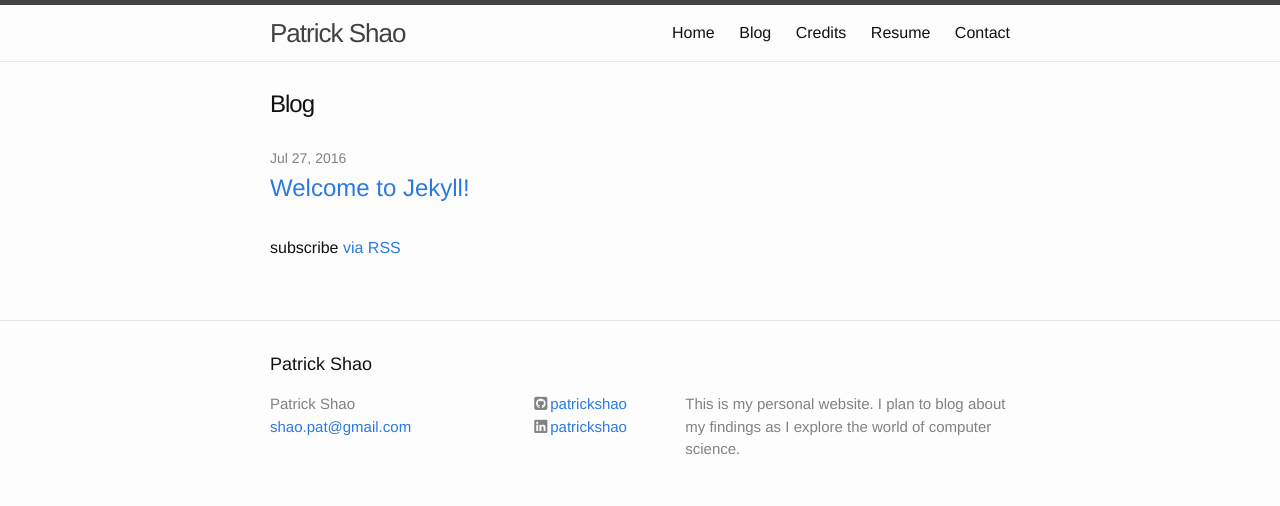
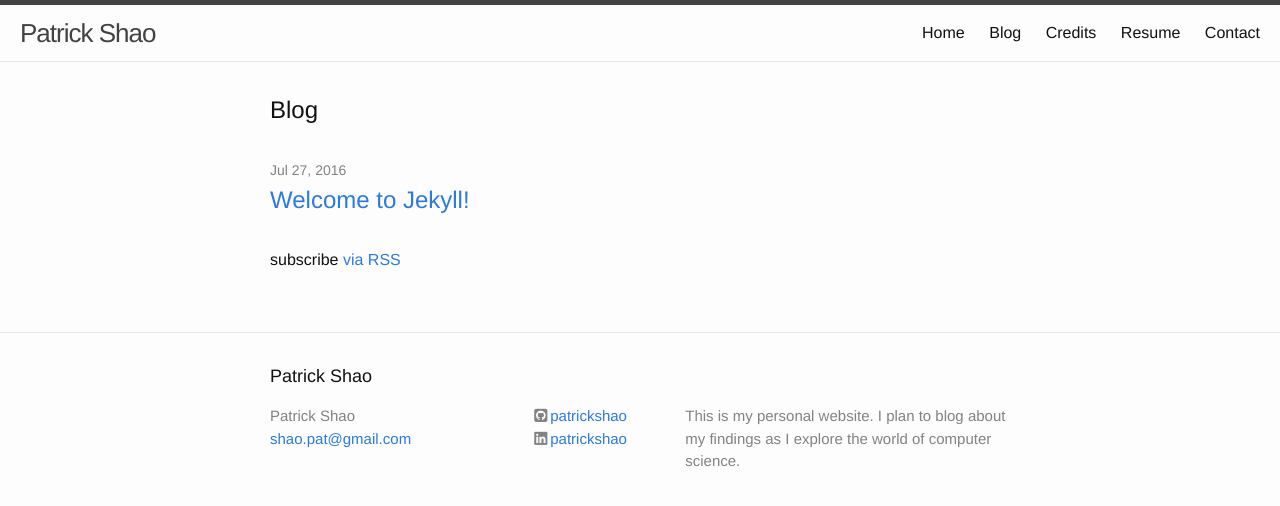
Before and after one commit to patrickshao/patrickshao.github.io, a Jekyll site: the page built from 01_blog.md, in a window 1280 px wide. Shown: the top 506 px of the page. Built offline with Jekyll 4.4.1, drawn with Linux system fonts in a browser that asks for light colours; nearby versions of some CDN libraries.

Commit message:
Modify header layout and titles of blog post size

```diff
--- a/_includes/header.html
+++ b/_includes/header.html
@@ -1,6 +1,4 @@
 <header class="site-header">
-
-  <div class="wrapper">
 
     <a class="site-title" href="{{ site.baseurl }}/">{{ site.title }}</a>
 
@@ -23,6 +21,4 @@
       </div>
     </nav>
 
-  </div>
-
 </header>
--- a/_layouts/page.html
+++ b/_layouts/page.html
@@ -4,7 +4,7 @@
 <article class="post">
 
   <header class="post-header">
-    <h2 class="post-title">{{ page.title }}</h2>
+    <h2 class="page-title">{{ page.title }}</h2>
   </header>
 
   <div class="post-content">
--- a/_layouts/post.html
+++ b/_layouts/post.html
@@ -4,7 +4,7 @@
 <article class="post" itemscope itemtype="http://schema.org/BlogPosting">
 
   <header class="post-header">
-    <h1 class="post-title" itemprop="name headline">{{ page.title }}</h1>
+    <h2 class="post-title" itemprop="name headline">{{ page.title }}</h2>
     <p class="post-meta"><time datetime="{{ page.date | date_to_xmlschema }}" itemprop="datePublished">{{ page.date | date: "%b %-d, %Y" }}</time>{% if page.author %} • <span itemprop="author" itemscope itemtype="http://schema.org/Person"><span itemprop="name">{{ page.author }}</span></span>{% endif %}</p>
   </header>
 
--- a/_sass/_layout.scss
+++ b/_sass/_layout.scss
@@ -8,6 +8,8 @@
 
     // Positioning context for the mobile navigation icon
     position: relative;
+    padding-left: 20px;
+    padding-right: 20px;
 }
 
 .site-title {
@@ -304,9 +306,9 @@
 }
 
 .post-title {
-    /*font-size: 42px;*/
-    letter-spacing: -1px;
-    line-height: 1;
+    font-size: 42px;
+    /*letter-spacing: -1px;*/
+    /*line-height: 1;*/
 
     @include media-query($on-laptop) {
         /*font-size: 36px;*/
```
